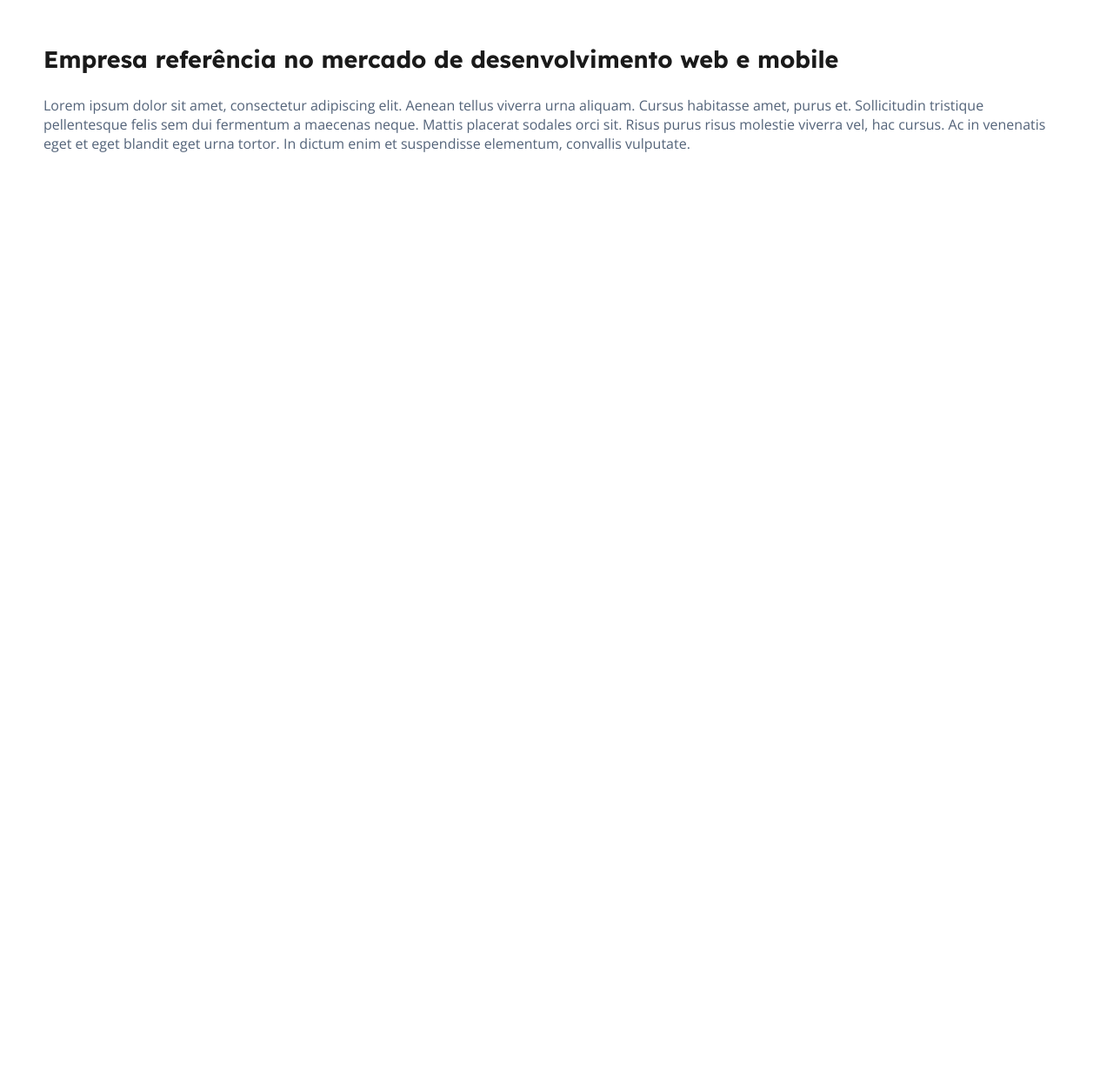
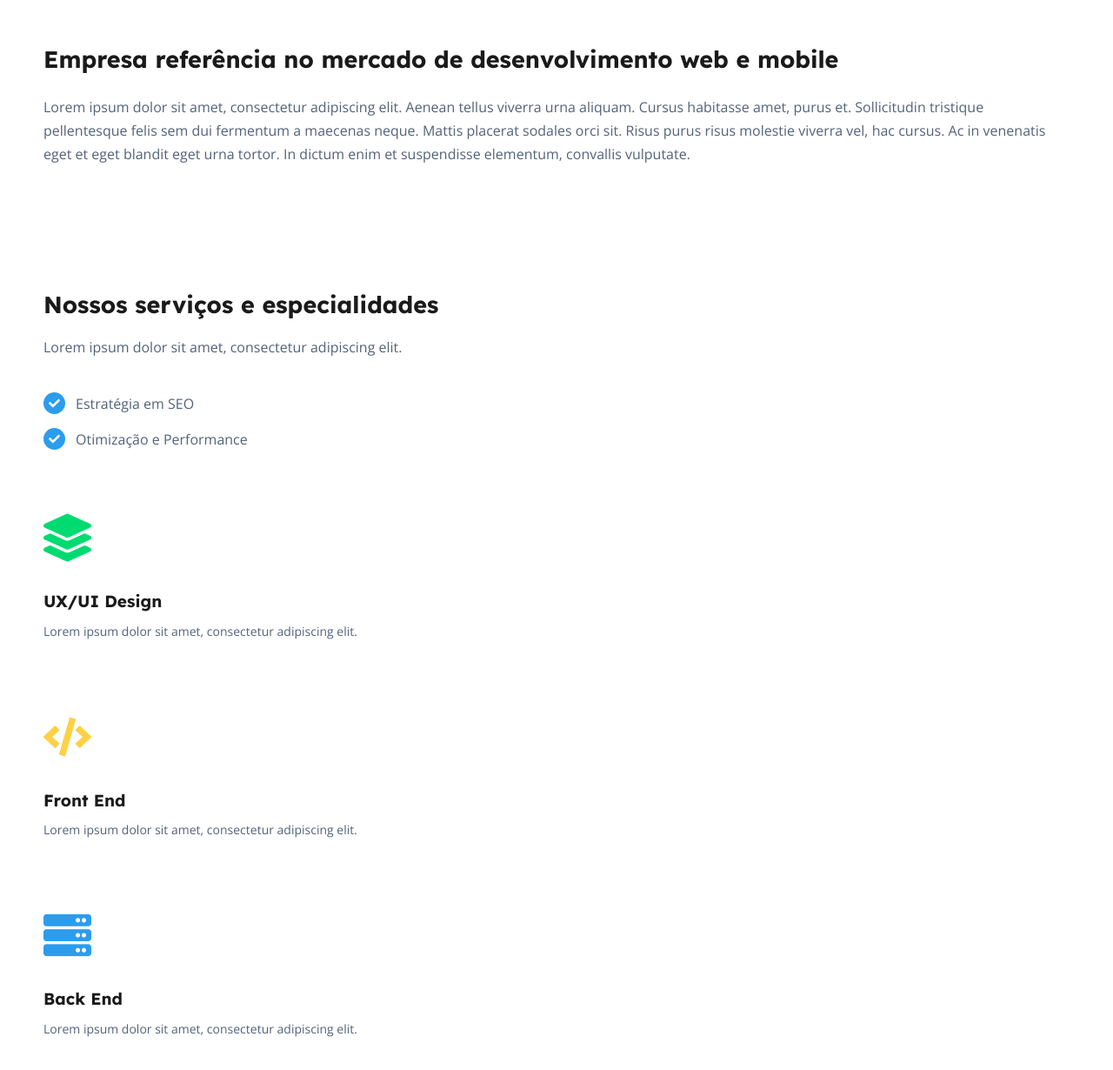
Before and after one commit to LeonardoYz/Nexytech-Website, a website: page index.html in a window 1280 px wide. Shown: the part 3173-4403 px from the top of the page at 87% size. Before the commit the page ends 3419 px from the top, so only its background shows below. Drawn offline with nearby package versions, Linux system fonts and the light colour scheme; files whose address does not match are found by name.

Commit message:
created service content section

```diff
--- a/index.html
+++ b/index.html
@@ -153,7 +153,7 @@
                 <i class="rocket-icon"></i>
               </div>
 
-              <h2 class="card__title">Entrega Agil</h2>
+              <h2 class="card__title">Entrega Ágil</h2>
               <p class="card__paragraph">
                 Lorem ipsum dolor sit amet, consectetur adipiscing elit. Lacus
                 pellentesque quisque tincidunt amet, volutpat. Viverra
@@ -186,6 +186,58 @@
           </div>
         </div>
       </section>
+
+      <section class="section" id="services">
+        <div class="container">
+          <div class="services__text">
+            <h2 class="services__title">Nossos serviços e especialidades</h2>
+            <p class="services__paragraph">
+              Lorem ipsum dolor sit amet, consectetur adipiscing elit.
+            </p>
+          </div>
+
+          <div class="services__details">
+            <div class="services__box">
+              <i class="checkmark-icon"></i>
+              <span>Estratégia em SEO</span>
+            </div>
+
+            <div class="services__box">
+              <i class="checkmark-icon"></i>
+              <span>Otimização e Performance</span>
+            </div>
+          </div>
+
+          <div class="services__cards card">
+            <div class="card__box">
+              <i class="ux-ui-design-icon"></i>
+
+              <h2 class="card__title">UX/UI Design</h2>
+              <p class="card__paragraph">
+                Lorem ipsum dolor sit amet, consectetur adipiscing elit.
+              </p>
+            </div>
+
+            <div class="card__box">
+              <i class="front-end-icon"></i>
+
+              <h2 class="card__title">Front End</h2>
+              <p class="card__paragraph">
+                Lorem ipsum dolor sit amet, consectetur adipiscing elit.
+              </p>
+            </div>
+
+            <div class="card__box">
+              <i class="back-end-icon"></i>
+
+              <h2 class="card__title">Back End</h2>
+              <p class="card__paragraph">
+                Lorem ipsum dolor sit amet, consectetur adipiscing elit.
+              </p>
+            </div>
+          </div>
+        </div>
+      </section>
     </main>
   </body>
 </html>
--- a/src/scss/base/_typography.scss
+++ b/src/scss/base/_typography.scss
@@ -29,6 +29,11 @@ h3 {
 }
 
 p {
+  line-height: 1.6875rem;
+}
+
+p,
+span {
   color: var(--grayish-blue);
 }
 
--- a/src/scss/components/_theme-switcher.scss
+++ b/src/scss/components/_theme-switcher.scss
@@ -34,6 +34,7 @@
       width: 10.9375rem;
       height: 3rem;
       background-color: var(--white-color);
+      color: var(--dark);
       border: 0.125rem solid var(--primary-color);
       border-radius: 100vw;
       visibility: hidden;
--- a/src/scss/layout/_header.scss
+++ b/src/scss/layout/_header.scss
@@ -67,6 +67,12 @@
     position: relative;
     display: none;
 
+    span {
+      color: var(--dark);
+      font-size: 0.9375rem;
+      transition: color 280ms ease-in;
+    }
+
     &--mobile {
       cursor: pointer;
 
@@ -106,9 +112,6 @@
 
         span {
           position: relative;
-          color: var(--dark);
-          font-size: 0.9375rem;
-          transition: color 280ms ease-in;
 
           &::after {
             content: '';
@@ -189,7 +192,6 @@
 
           span {
             font-weight: var(--semibold-font);
-            font-size: 0.9375rem;
           }
         }
       }
--- a/src/scss/pages/_index.scss
+++ b/src/scss/pages/_index.scss
@@ -1,2 +1,3 @@
 @forward 'home';
 @forward 'about';
+@forward 'services';
--- /dev/null
+++ b/src/scss/pages/_services.scss
@@ -0,0 +1,59 @@
+@use '../abstracts' as *;
+
+.services {
+  &__text {
+    margin-bottom: 2.375rem;
+  }
+
+  &__title {
+    margin-bottom: 1rem;
+  }
+
+  &__details {
+    display: grid;
+    gap: 1rem;
+    margin-bottom: 4.5rem;
+  }
+
+  &__box {
+    display: flex;
+    align-items: center;
+    gap: 0.75rem;
+
+    .checkmark-icon {
+      display: flex;
+      justify-content: center;
+      align-items: center;
+      font-size: 0.8125rem;
+      color: var(--white-color);
+      height: 25px;
+      width: 25px;
+      background-color: var(--primary-color);
+      @include border-radius('100');
+    }
+
+    span {
+      position: relative;
+      top: 0.0625rem;
+    }
+  }
+
+  &__cards {
+    display: grid;
+    gap: 5.0625rem;
+
+    .card {
+      &__box {
+        i {
+          font-size: 3.4375rem;
+          display: block;
+          margin-bottom: 2.25rem;
+        }
+      }
+
+      &__title {
+        margin-bottom: 0.6875rem;
+      }
+    }
+  }
+}
```
Also changed, not shown: public/css/main.css, 1 other file.
